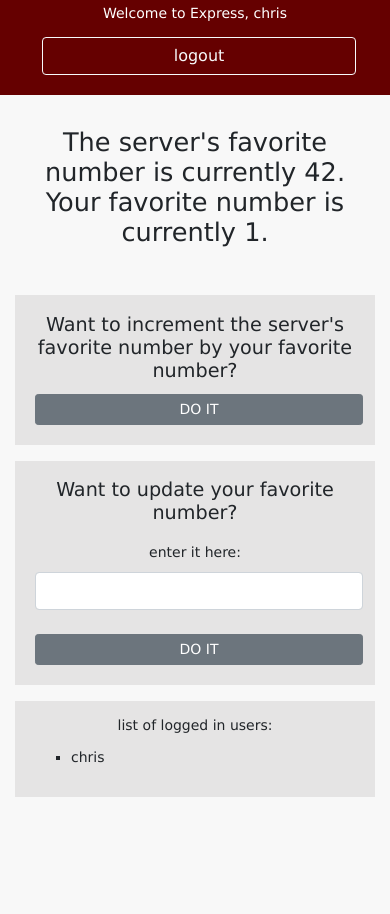
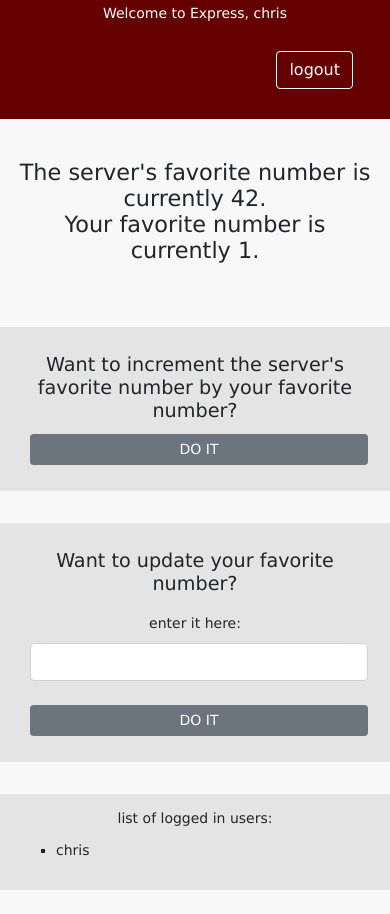
Before and after one commit to ckanich-classrooms/swad-homework1-skeleton, a website: page static/loggedin.html in a window 390 px wide. Shown: the part 67-981 px from the top of the page. Before the commit the page ends 880 px from the top, so only its background shows below. Drawn offline with Linux system fonts and the light colour scheme.

Commit message:
cleaned up columns, added responsive design

```diff
--- a/static/loggedin.html
+++ b/static/loggedin.html
@@ -13,28 +13,31 @@
     <p>Welcome to Express, chris</p>
 
     <div class="container">
-      <form class="col-md-10" action="logout" method="POST">
-        <button id="logout" type="button" class="btn btn-outline-light btn-block">logout</button>
+      <div class="row justify-content-end">
+        <form class="col-auto" action="logout" method="POST">
+          <button id="logout" type="button" class="btn btn-outline-light">logout</button>
         </form>
+      </div>
     </div>
   </div>
 
   <div class="app">
     <div class="container">
-      <div class="col-md-10 favorites">
+      <div class="row">
+      <div class="col-md-3 favorites">
         <p class="favorites-text">The server's favorite number is currently 42. <br>
           Your favorite number is currently 1.
         </p>
       </div>
 
-      <div class="col-md-10  section ">
+      <div class="col-md-3  section ">
         <form>
           <p class="section-title">Want to increment the server's favorite number by your favorite number?</p>
           <button class="btn btn-secondary btn-block btn-sm">DO IT</button>
         </form>
       </div>
 
-      <div class="col-md-10  section">
+      <div class="col-md-3  section">
         <form action="update" method="POST">
           <div>
             <p class="section-title">Want to update your favorite number?</p>
@@ -46,7 +49,7 @@
         </form>
       </div>
 
-      <div class="col-md-10  section">
+      <div class="col-md-2  section">
         <p>list of logged in users:
           <ul>
             <li>chris</li>
@@ -55,6 +58,7 @@
       </div>
     </div>
     </div>
+  </div>
 
 </body>
 
--- a/static/stylesheets/style.css
+++ b/static/stylesheets/style.css
@@ -35,7 +35,7 @@ a {
 
 form {
   display: block;
-  margin: 0 auto;
+  margin: 10;
 }
 
 .favorites {
@@ -45,7 +45,7 @@ form {
 }
 
 .favorites-text {
-  font-size: 1.6rem;
+  font-size: 1.4rem;
   text-align: center;
 }
 
```
Also changed, not shown: static/loggedout.html (+8 -1 lines). Lines whose indentation alone changed are shown as unchanged.
